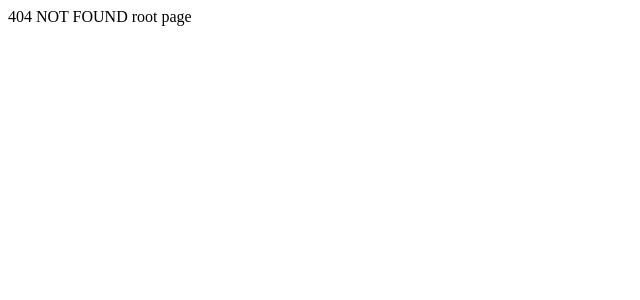
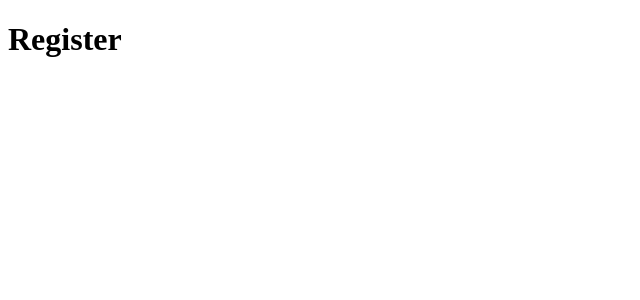
Before and after one commit to PANKAJGUSAIN/NextJS_Prep, a Next.js app: page /register in a window 1280 px wide. Before the commit this address had no page. Shown: the top 300 px of the page, without its empty margins (0-640 px from the left). Built offline with nearby package versions, Linux system fonts and the light colour scheme.

Commit message:
grouping multiple routes using RouteGroups without changing routes

```diff
--- /dev/null
+++ b/src/app/(auth)/forgot-password/page.jsx
@@ -0,0 +1,5 @@
+export default function forgotPassword() {
+    return(<>
+        Forgot Password
+    </>)
+}
--- /dev/null
+++ b/src/app/(auth)/login/page.jsx
@@ -0,0 +1,5 @@
+export default function login(){
+    return <>
+            Login
+        </>
+}
--- /dev/null
+++ b/src/app/(auth)/register/page.jsx
@@ -0,0 +1,5 @@
+export default function register(){
+    return <h1>
+            Register
+        </h1>
+}
```
